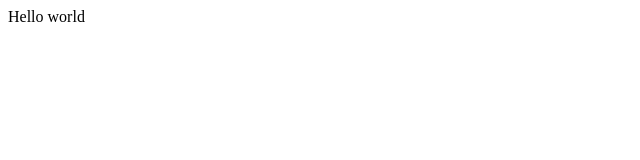
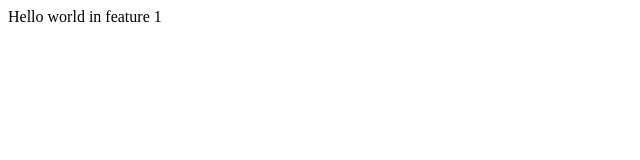
Before and after one commit to Aashirwad011/Aashirwad011.github.io, a plain HTML site: page index.html in a window 1280 px wide. Shown: the full height of the page, 0-640 px from the left. Drawn offline with Linux system fonts and the light colour scheme.

Commit message:
feature 1 added

```diff
--- a/index.html
+++ b/index.html
@@ -3,6 +3,6 @@
 
     </head>
     <body>
-        <p>Hello world</p>
+        <p>Hello world in feature 1</p>
     </body>
 </html>
```
